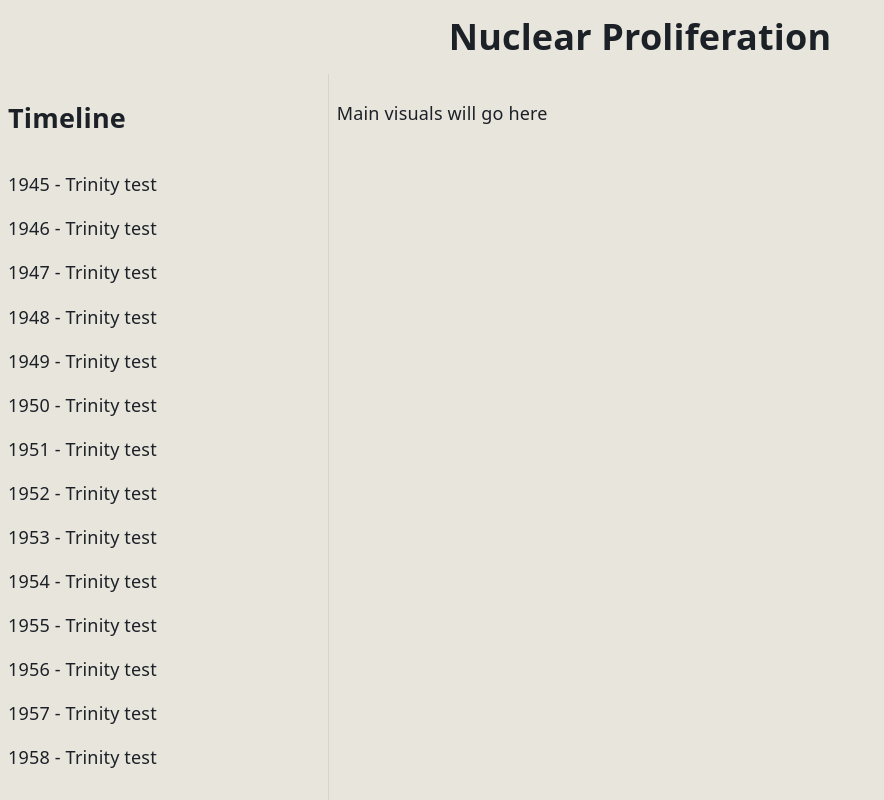
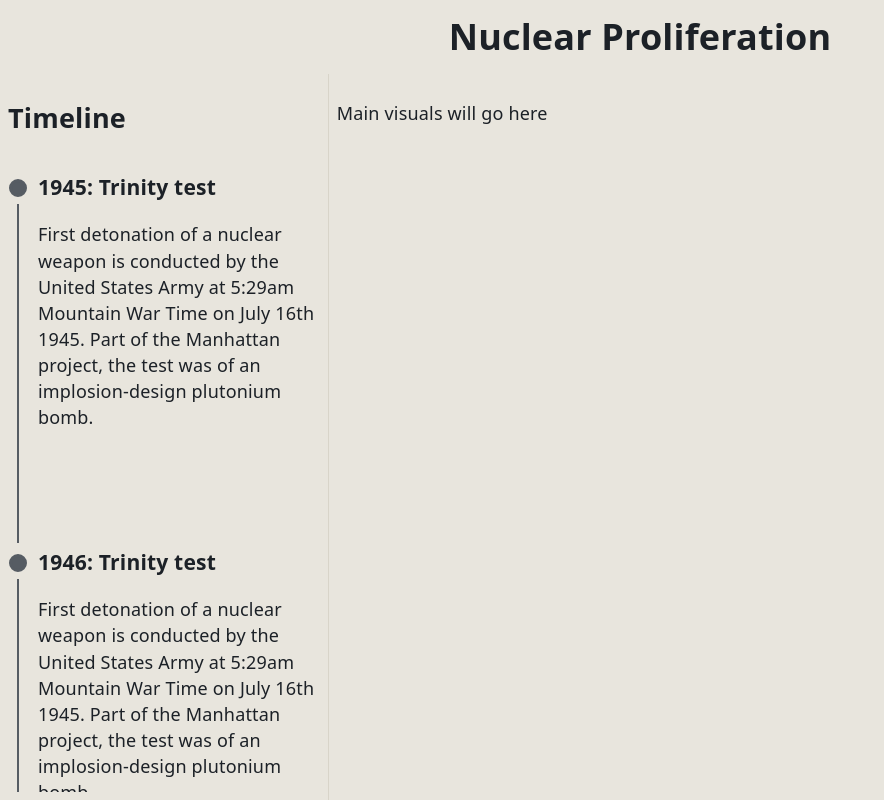
Before and after one commit to mpcarolin/nuclear-timeline, a React (Vite) app: page / in a window 1280 px wide. Shown: the whole page, without its empty margins (0-884 px from the left). Built offline with nearby package versions, Linux system fonts and the light colour scheme.

Commit message:
Setup timeline event styles with dots and lines

```diff
--- a/src/components/Timeline/Timeline.module.css
+++ b/src/components/Timeline/Timeline.module.css
@@ -5,4 +5,7 @@
 
 .list {
     overflow-y: auto;
+    scrollbar-color: var(--color-text-subdued) transparent;
+    padding: 0px;
+    margin: 0px;
 }
--- a/src/components/Timeline/Timeline.tsx
+++ b/src/components/Timeline/Timeline.tsx
@@ -1,25 +1,30 @@
+import type { TTimelineEvent } from '../../types/timeline';
+
 import styles from './Timeline.module.css'
+import { TimelineEvent } from './TimelineEvent/TimelineEvent';
 
 export type TTimelineProps = {
     className?: string;
 }
 
 // just testing out some visuals, this will be props soon...
-const events = Array.from({ length: 100 }, (_, idx) => ({
+const events: TTimelineEvent[] = Array.from({ length: 100 }, (_, idx) => ({
     year: 1945 + idx,
-    description: "Trinity test",
+    title: "Trinity test",
+    description: "First detonation of a nuclear weapon is conducted by the United States Army at 5:29am Mountain War Time on July 16th 1945. Part of the Manhattan project, the test was of an implosion-design plutonium bomb. "
 }))
+
 
 
 export const Timeline = ({ className }: TTimelineProps) => {
     return (
         <section className={`${className} ${styles.wrapper}`}>
             <h2>Timeline</h2>
-            <div className={styles.list}>
+            <ol className={styles.list}>
                 {
-                    events.map((event) => <p key={event.year}>{event.year} - {event.description}</p>)
+                    events.map(event => <TimelineEvent key={event.year} event={event} />)
                 }
-            </div>
+            </ol>
         </section>
     );
 }
--- /dev/null
+++ b/src/components/Timeline/TimelineEvent/TimelineEvent.module.css
@@ -0,0 +1,34 @@
+.event {
+    --dot-size: 12px;
+    position: relative;
+    list-style: none;
+    padding-bottom: 80px;
+
+    .eventText {
+        margin-left: 30px;
+    }
+}
+
+/* The line between event dots. Drawn from a dot downward, so we don't need to target the last event */
+.event:not(:last-child)::before {
+    content: '';
+    position: absolute;
+    left: 9px;
+    top: 30px;
+    bottom: -15px;
+    width: 2px;
+    background-color: var(--color-text-subdued);
+}
+
+/* timeline dot for an event */
+.event::after {
+    content: '';
+    position: absolute;
+    left: 1px;
+    top: 5px;
+    width: var(--dot-size);
+    height: var(--dot-size);
+    border-radius: 50%;
+    background: var(--color-text-subdued);
+    border: 3px solid var(--color-text-subdued);
+}
--- /dev/null
+++ b/src/components/Timeline/TimelineEvent/TimelineEvent.tsx
@@ -0,0 +1,18 @@
+import styles from "./TimelineEvent.module.css"
+import type { TTimelineEvent } from "../../../types/timeline";
+
+
+export const TimelineEvent = ({ event }: { event: TTimelineEvent }) => {
+    return (
+        <li className={styles.event}>
+            <div className={styles.eventText}>
+                <h3 className={styles.eventTitle}>
+                    {event.year}: {event.title}
+                </h3>
+                <p className={styles.eventDescription}>
+                    {event.description}
+                </p>
+            </div>
+        </li>
+    );
+}
--- /dev/null
+++ b/src/types/timeline.ts
@@ -0,0 +1,5 @@
+export type TTimelineEvent = {
+    year: number;
+    title: string;
+    description: string;
+}
```
